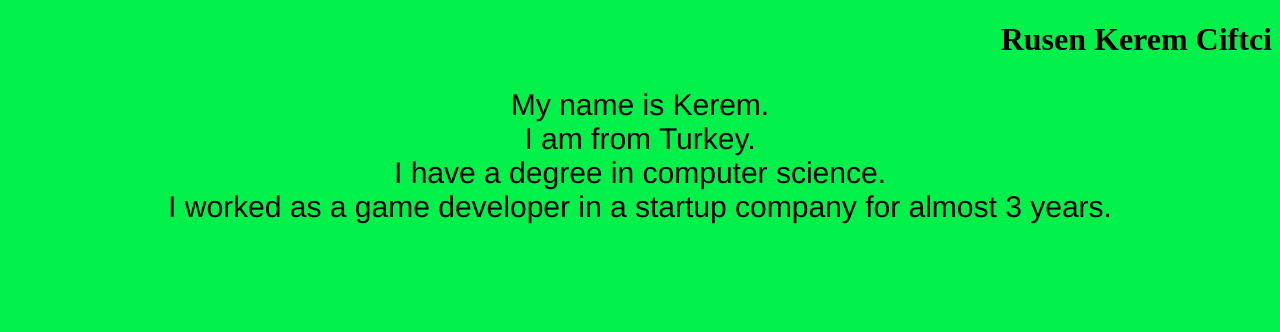
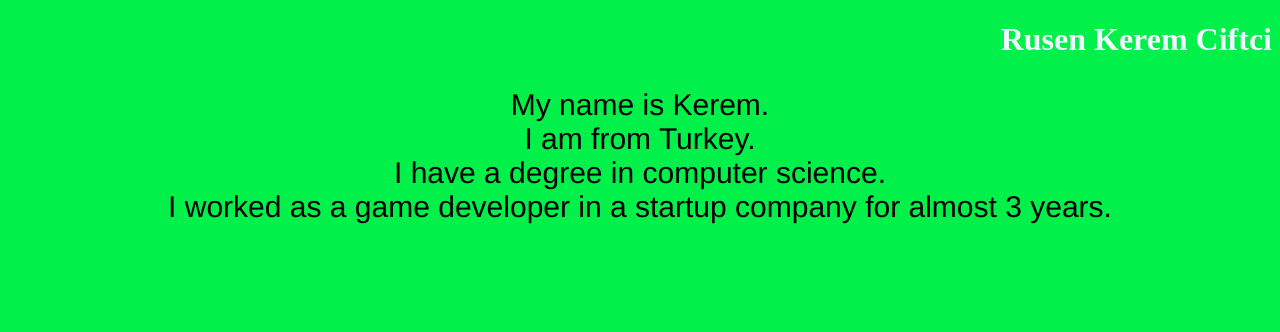
Before and after one commit to keremciftci98/WDDM-115, a plain HTML site: page html/index.html in a window 1280 px wide. Shown: the top 332 px of the page. Drawn offline with Linux system fonts and the light colour scheme.

Commit message:
Change Color and size of header text

```diff
--- a/html/index.html
+++ b/html/index.html
@@ -69,6 +69,8 @@
       }
       h1 {
         text-align: right;
+        color: aliceblue;
+        font-size: xx-large;
       }
       p {
         text-align: center;
```
